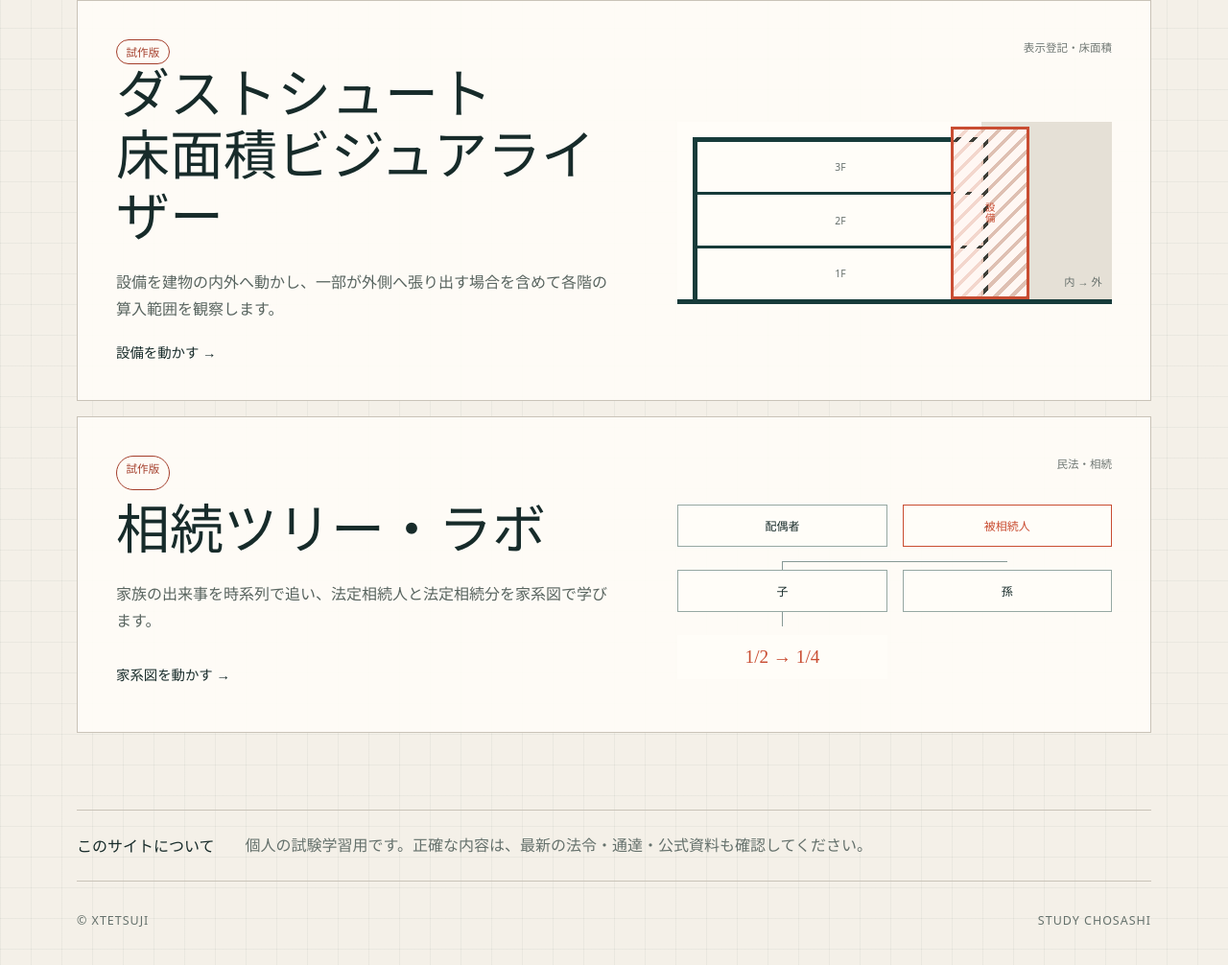
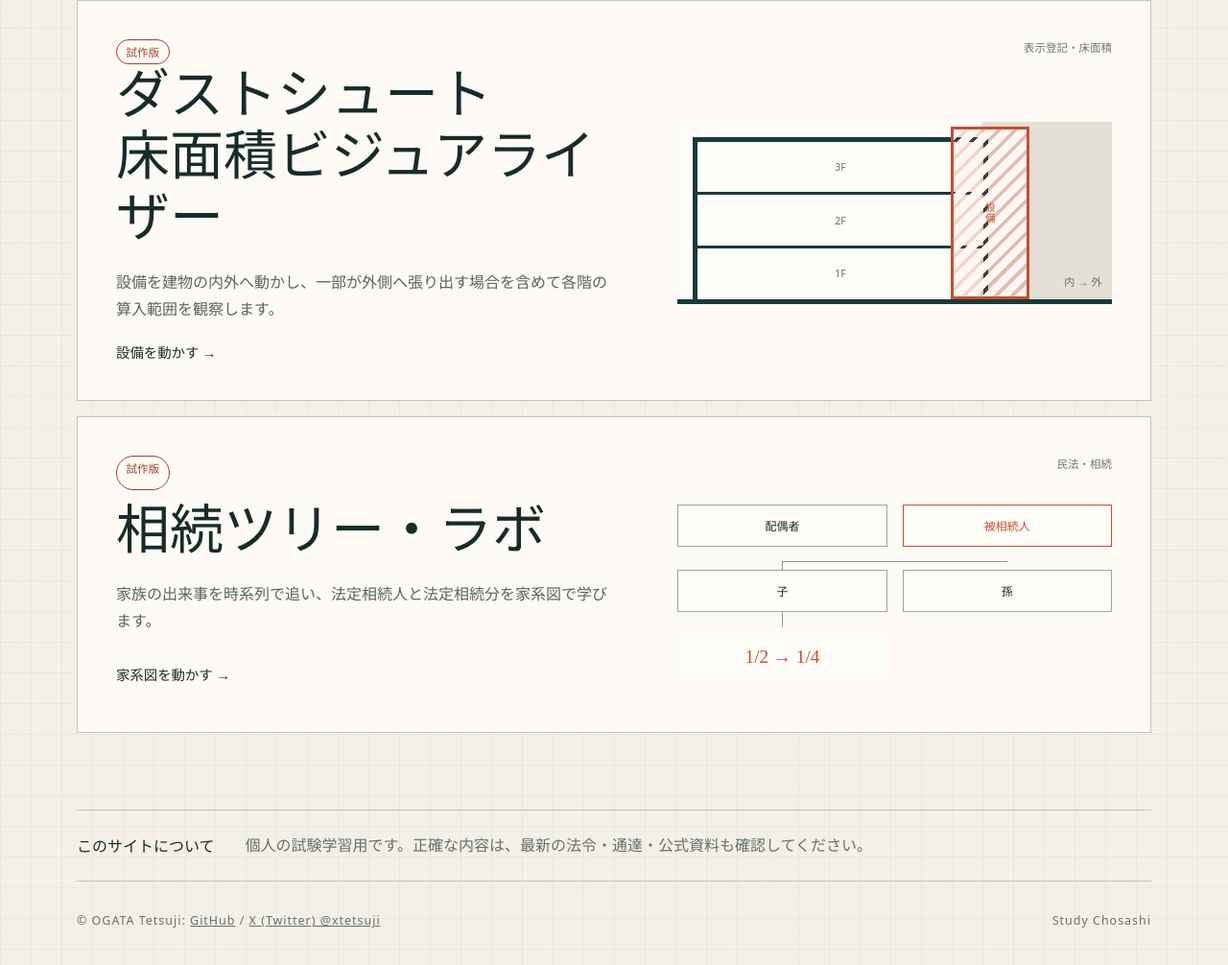
Before and after one commit to xtetsuji/study-chosashi, a plain HTML site: page site/index.html in a window 1280 px wide. Shown: the part 1859-2865 px from the top of the page at 96% size. Drawn offline with Linux system fonts and the light colour scheme.

Commit message:
docs: コピーライトとライセンス表記を更新

```diff
--- a/site/assets/site.css
+++ b/site/assets/site.css
@@ -229,7 +229,8 @@ h1 em { color: #c94d32; font-style: normal; }
 
 .notice { display: flex; gap: 2rem; padding: 1.5rem 0; border-top: 1px solid #c9c3b8; border-bottom: 1px solid #c9c3b8; }
 .notice p { margin: 0; color: #65716c; line-height: 1.6; }
-.site-footer { display: flex; justify-content: space-between; padding: 2rem 0 3rem; text-transform: uppercase; }
+.site-footer { display: flex; gap: 1rem; justify-content: space-between; padding: 2rem 0 3rem; }
+.site-footer a:hover, .site-footer a:focus-visible { color: #a43e2b; }
 
 @media (max-width: 720px) {
   .site-header, .site-footer, main { width: min(100% - 1.5rem, 1120px); }
@@ -247,6 +248,7 @@ h1 em { color: #c94d32; font-style: normal; }
   .hero-copy { margin-left: 0; }
   .notice { display: block; }
   .notice p { margin-top: 0.75rem; }
+  .site-footer { flex-wrap: wrap; }
 }
 
 @media (prefers-reduced-motion: reduce) {
--- a/site/index.html
+++ b/site/index.html
@@ -127,7 +127,12 @@
     </main>
 
     <footer class="site-footer">
-      <span>© xtetsuji</span>
+      <span class="author-links">
+        © OGATA Tetsuji:
+        <a href="https://github.com/xtetsuji">GitHub</a>
+        /
+        <a href="https://x.com/xtetsuji">X (Twitter) @xtetsuji</a>
+      </span>
       <span>Study Chosashi</span>
     </footer>
     <script>
```
Also changed, not shown: README.md.
